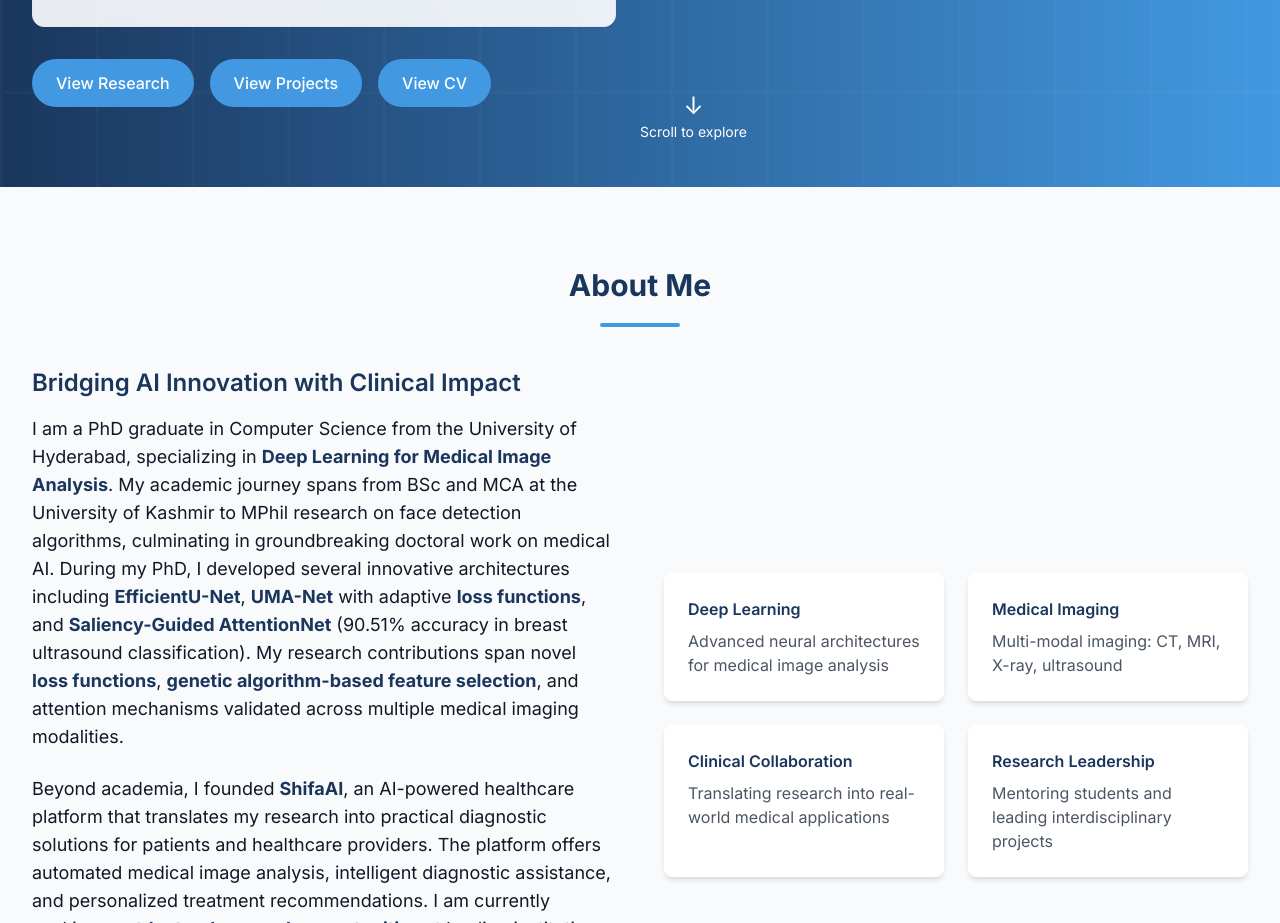
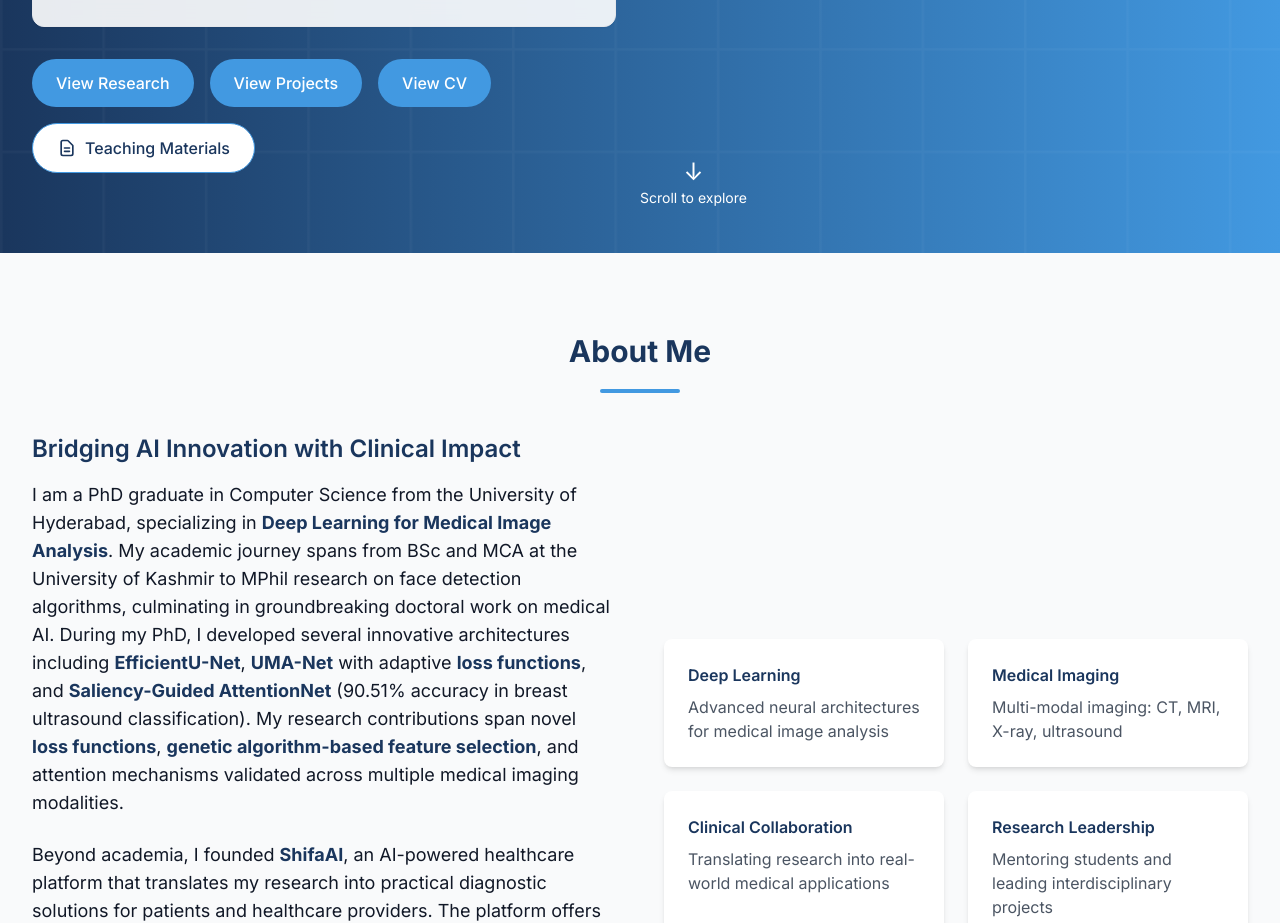
Before and after one commit to MohsinFurkh/mohsinfurkh.github.io, a Next.js app: page / in a window 1280 px wide. Shown: the part 835-1758 px from the top of the page. Built offline with nearby package versions, Linux system fonts and the light colour scheme.

Commit message:
Update page.tsx

```diff
--- a/src/app/page.tsx
+++ b/src/app/page.tsx
@@ -235,6 +235,17 @@
                 <Link href="/cv" className="btn bg-accent text-white hover:bg-accent/90 px-6 py-3 rounded-full">
                   View CV
                 </Link>
+                <Link
+                  href="https://mohsinfurkh.github.io/Presentations/"
+                  target="_blank"
+                  rel="noopener noreferrer"
+                  className="btn bg-white text-primary border border-accent hover:bg-gray-50 px-6 py-3 rounded-full flex items-center gap-2"
+                >
+                  <svg className="w-5 h-5" fill="none" stroke="currentColor" viewBox="0 0 24 24" xmlns="http://www.w3.org/2000/svg">
+                    <path strokeLinecap="round" strokeLinejoin="round" strokeWidth="2" d="M9 12h6m-6 4h6m2 5H7a2 2 0 01-2-2V5a2 2 0 012-2h5.586a1 1 0 01.707.293l5.414 5.414a1 1 0 01.293.707V19a2 2 0 01-2 2z"></path>
+                  </svg>
+                  Teaching Materials
+                </Link>
               </div>
             </div>
 
@@ -242,7 +253,7 @@
               <div className="relative h-64 w-64 md:h-80 md:w-80 rounded-full p-1 bg-gradient-to-r from-accent to-primary mb-8 animate-float">
                 <Image
                   src="/images/profile_pic.jpg"
-                  alt="Professional headshot of Dr. Mohsin Furkh Dar"
+                  alt="Professional headshot of Mohsin Furkh Dar"
                   fill
                   className="rounded-full object-cover"
                   priority
```
